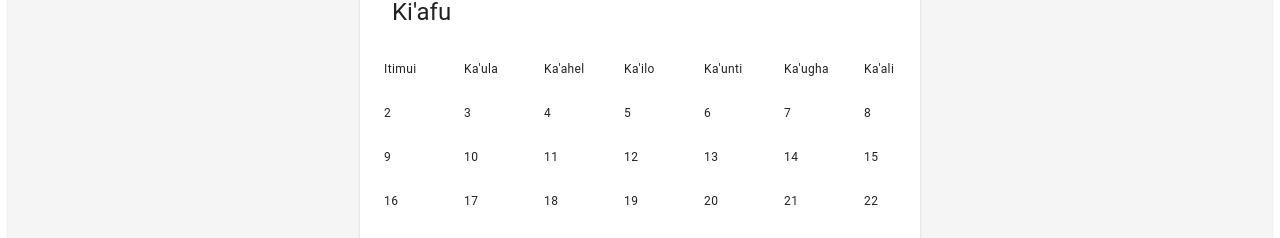
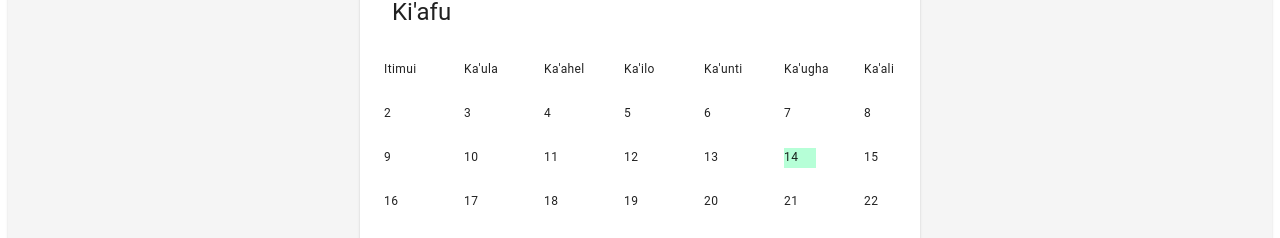
Before and after one commit to ToyaDR/layah-calendar, a React (Vite) app: page / in a window 1280 px wide. Shown: the part 2237-2475 px from the top of the page. Built offline with nearby package versions, Linux system fonts and the light colour scheme.

Commit message:
Highlight current day

```diff
--- a/src/month.js
+++ b/src/month.js
@@ -5,9 +5,9 @@ import {
   Grid,
   Card,
   CardContent,
-  Paper,
 } from "@material-ui/core";
 import WEEKDAYS from "./constants/weekdays";
+import currentDate from "./constants/currentDate";
 
 const useStyles = makeStyles(() => ({
   card: {
@@ -17,8 +17,11 @@ const useStyles = makeStyles(() => ({
   cell: {
     width: "80px",
   },
+  currentDay: {
+    backgroundColor: "#B6FFD7",
+  },
 }));
-const Month = ({ month, duration, startingDay }) => {
+const Month = ({ month, duration, startingDay, year }) => {
   const numWeeks = Math.floor(duration / 7) + 1;
 
   const weeks = new Array(numWeeks).fill(numWeeks).map((n, i) => i);
@@ -51,6 +54,25 @@ const Month = ({ month, duration, startingDay }) => {
                   .map((day) => {
                     const printedDay = row * 7 - startingDay + day + 1;
 
+                    if (
+                      currentDate.day === printedDay &&
+                      currentDate.month === month &&
+                      currentDate.year === year
+                    ) {
+                      return (
+                        <Grid item className={classes.cell}>
+                          <Grid
+                            container
+                            spacing={2}
+                            className={classes.currentDay}
+                          >
+                            <Typography variant="caption">
+                              {printedDay}
+                            </Typography>
+                          </Grid>
+                        </Grid>
+                      );
+                    }
                     return printedDay > 0 && printedDay <= duration ? (
                       <Grid item className={classes.cell}>
                         <Grid container spacing={2}>
@@ -62,7 +84,7 @@ const Month = ({ month, duration, startingDay }) => {
                     ) : (
                       <Grid item className={classes.cell}>
                         <Grid container spacing={2}>
-                          <Typography>{"  "}</Typography>
+                          <Typography />
                         </Grid>
                       </Grid>
                     );
--- a/src/year.js
+++ b/src/year.js
@@ -25,7 +25,12 @@ const Year = ({ currentYear }) => {
     <Grid container direction="column" spacing={5}>
       {processMonths(MONTHS, annualStartingDay).map(
         ({ month, startingDay, duration }) => (
-          <Month month={month} startingDay={startingDay} duration={duration} />
+          <Month
+            month={month}
+            startingDay={startingDay}
+            duration={duration}
+            year={currentYear}
+          />
         )
       )}
     </Grid>
```
